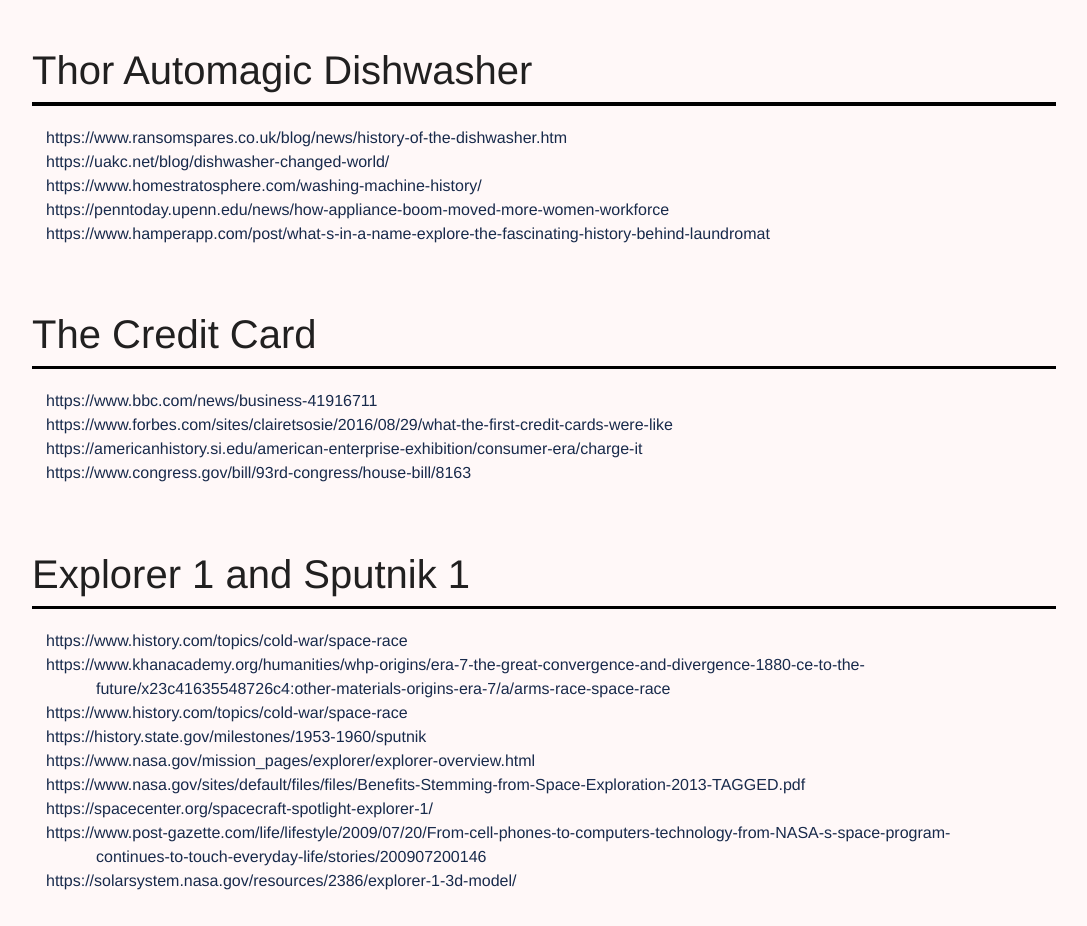
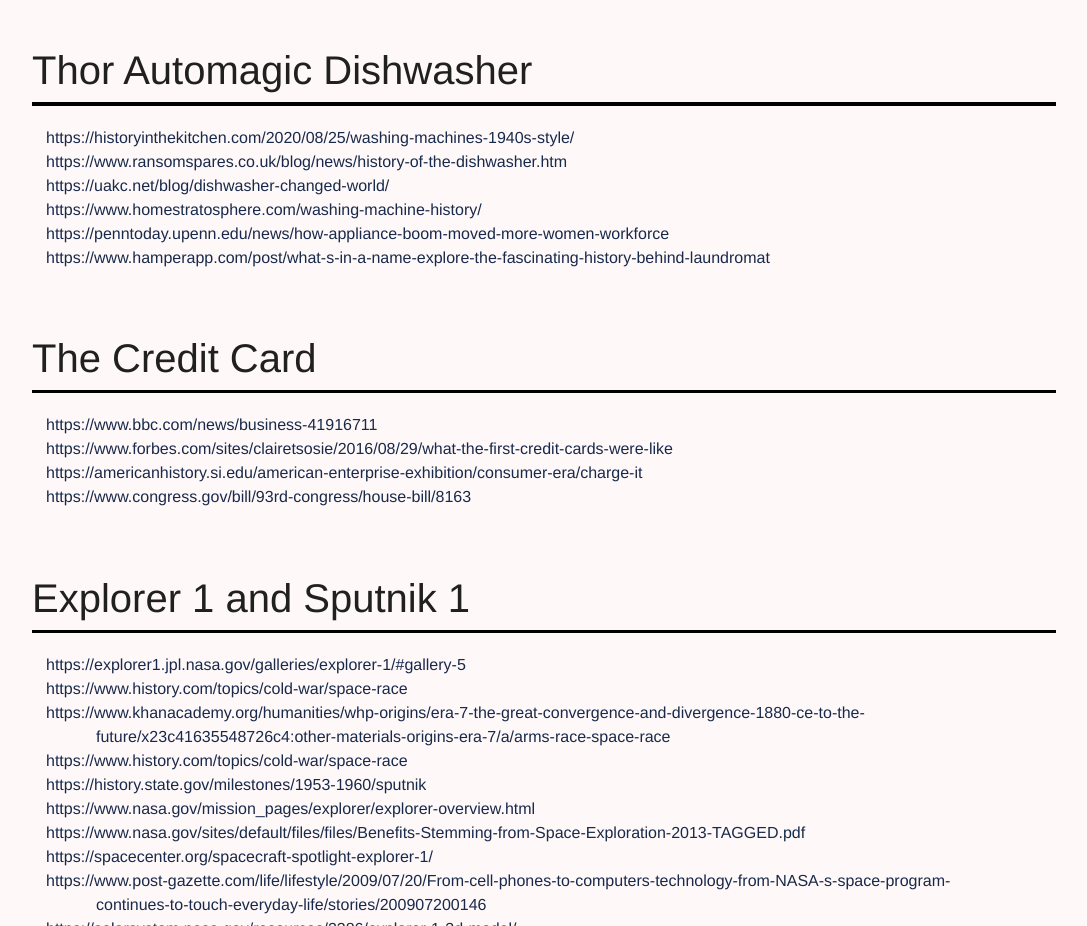
Before and after one commit to amklin/20th-century-tech, a plain HTML site: page sources.html in a window 1280 px wide. Shown: the part 840-1766 px from the top of the page, without its empty margins (96-1183 px from the left). Drawn offline with nearby package versions, Linux system fonts and the light colour scheme.

Commit message:
Added sources

```diff
--- a/sources.html
+++ b/sources.html
@@ -80,6 +80,7 @@
             <hr>
         </div>
         <div class="main-article">
+            <a href="https://historyinthekitchen.com/2020/08/25/washing-machines-1940s-style/" target="_blank">https://historyinthekitchen.com/2020/08/25/washing-machines-1940s-style/</a><br>
             <a href="https://www.ransomspares.co.uk/blog/news/history-of-the-dishwasher.htm" target="_blank">https://www.ransomspares.co.uk/blog/news/history-of-the-dishwasher.htm</a><br>
             <a href="https://uakc.net/blog/dishwasher-changed-world/" target="_blank">https://uakc.net/blog/dishwasher-changed-world/</a><br>
             <a href="https://www.homestratosphere.com/washing-machine-history/" target="_blank">https://www.homestratosphere.com/washing-machine-history/</a><br>
@@ -103,6 +104,7 @@
             <hr>
         </div>
         <div class="main-article">
+            <a href="https://explorer1.jpl.nasa.gov/galleries/explorer-1/#gallery-5" target="_blank">https://explorer1.jpl.nasa.gov/galleries/explorer-1/#gallery-5</a><br>
             <a href="https://www.history.com/topics/cold-war/space-race" target="_blank">https://www.history.com/topics/cold-war/space-race</a><br>
             <a href="https://www.khanacademy.org/humanities/whp-origins/era-7-the-great-convergence-and-divergence-1880-ce-to-the-future/x23c41635548726c4:other-materials-origins-era-7/a/arms-race-space-race" target="_blank">https://www.khanacademy.org/humanities/whp-origins/era-7-the-great-convergence-and-divergence-1880-ce-to-the-future/x23c41635548726c4:other-materials-origins-era-7/a/arms-race-space-race</a><br>
             <a href="https://www.history.com/topics/cold-war/space-race" target="_blank">https://www.history.com/topics/cold-war/space-race</a><br>
```
